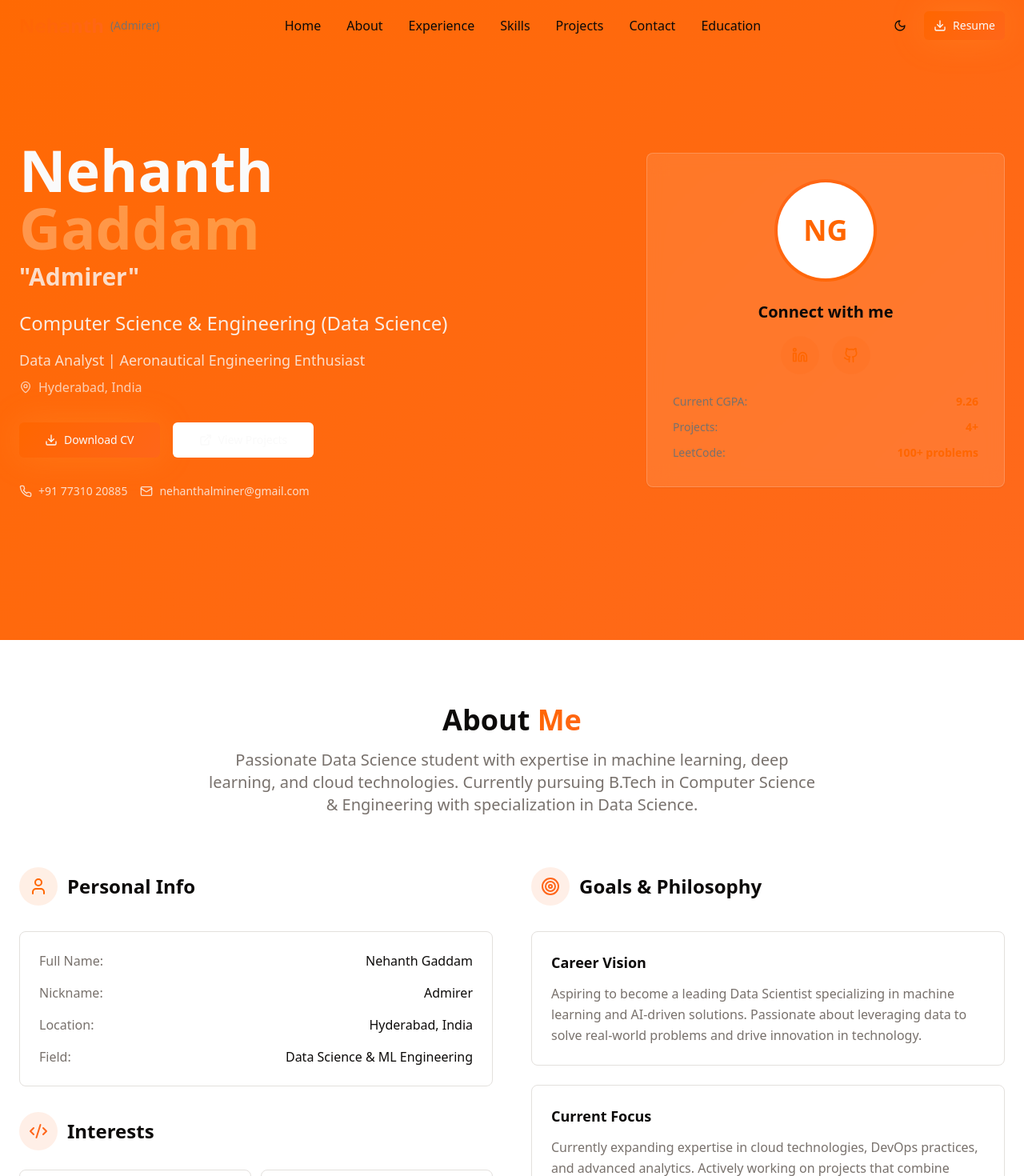
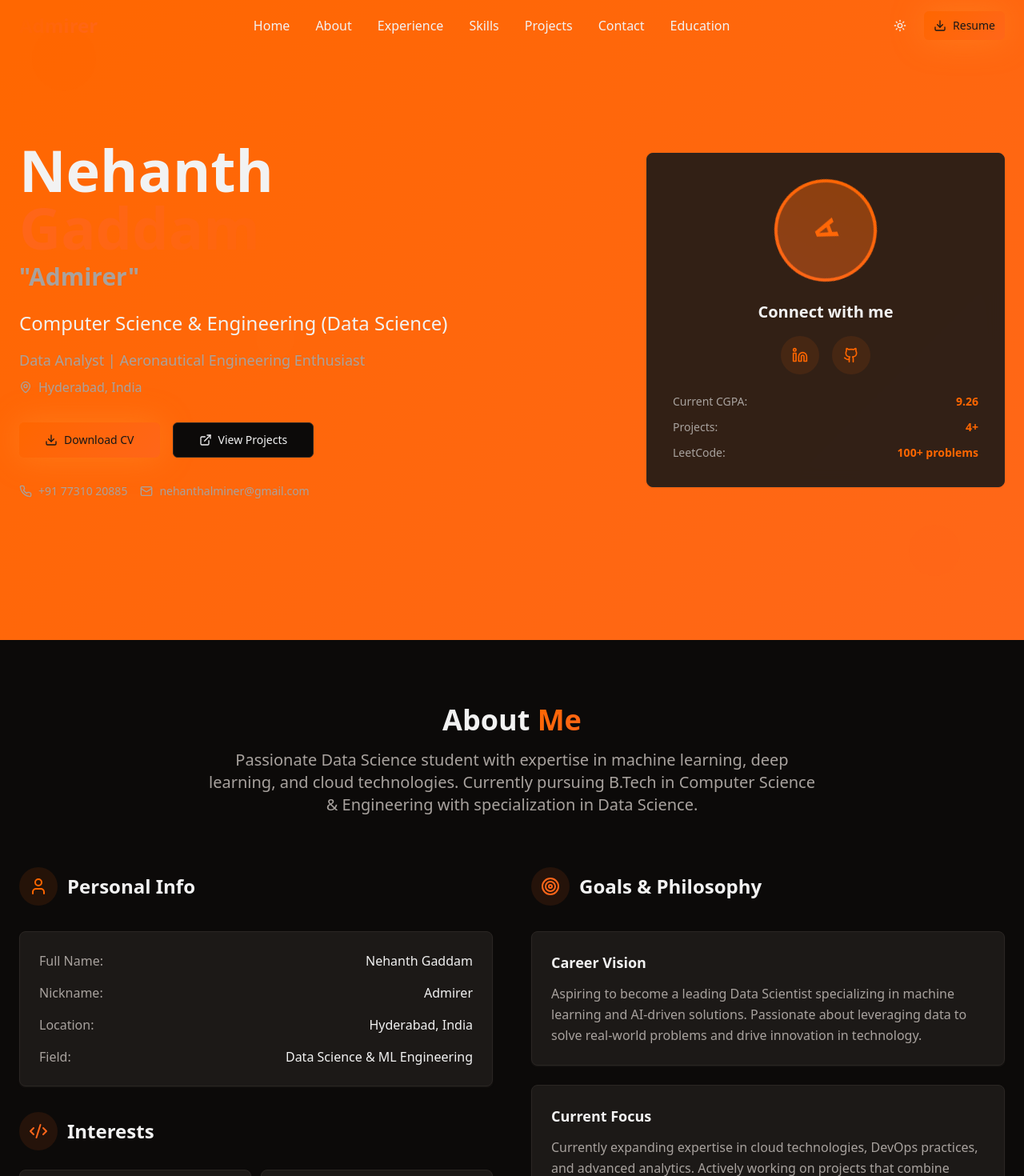
Before and after one commit to admirer77/personal-website-brand-hub, a React (Vite) app: page / in a window 1280 px wide. Shown: the top 1470 px of the page at 80% size. Built offline with nearby package versions, Linux system fonts and the light colour scheme.

Commit message:
Fix website appearance and add animations
- Set dark mode as default.
- Updated logo.
- Fixed text visibility issues.
- Reordered education section.
- Added complex animations.

```diff
--- a/src/components/About.tsx
+++ b/src/components/About.tsx
@@ -33,7 +33,7 @@ const About = () => {
   return (
     <section id="about" className="py-20 bg-background">
       <div className="container mx-auto px-6">
-        <div className="text-center mb-16">
+        <div className="text-center mb-16 animate-fade-in-up">
           <h2 className="text-4xl font-bold text-foreground mb-4">
             About <span className="bg-gradient-text bg-clip-text text-transparent">Me</span>
           </h2>
@@ -46,15 +46,15 @@ const About = () => {
 
         <div className="grid lg:grid-cols-2 gap-12">
           {/* Personal Information */}
-          <div>
+          <div className="animate-slide-in-left">
             <div className="flex items-center gap-3 mb-8">
-              <div className="w-12 h-12 rounded-full bg-primary/10 flex items-center justify-center">
+              <div className="w-12 h-12 rounded-full bg-primary/10 flex items-center justify-center animate-bounce-in">
                 <User className="h-6 w-6 text-primary" />
               </div>
               <h3 className="text-2xl font-semibold text-foreground">Personal Info</h3>
             </div>
 
-            <Card className="p-6 shadow-card hover:shadow-elegant transition-all duration-300 mb-8">
+            <Card className="p-6 shadow-card hover:shadow-elegant transition-all duration-300 mb-8 hover:scale-105">
               <div className="space-y-4">
                 {personalInfo.map((info, index) => (
                   <div key={index} className="flex justify-between items-center">
@@ -75,7 +75,7 @@ const About = () => {
 
             <div className="grid grid-cols-2 gap-3">
               {interests.map((interest, index) => (
-                <Card key={index} className="p-4 shadow-card hover:shadow-elegant transition-all duration-300 text-center">
+                <Card key={index} className="p-4 shadow-card hover:shadow-elegant transition-all duration-300 text-center hover:scale-105 animate-fade-in-up" style={{animationDelay: `${index * 0.1}s`}}>
                   <p className="text-sm font-medium text-foreground">{interest}</p>
                 </Card>
               ))}
@@ -83,16 +83,16 @@ const About = () => {
           </div>
 
           {/* Goals & Philosophy */}
-          <div>
+          <div className="animate-slide-in-right">
             <div className="flex items-center gap-3 mb-8">
-              <div className="w-12 h-12 rounded-full bg-accent/10 flex items-center justify-center">
+              <div className="w-12 h-12 rounded-full bg-accent/10 flex items-center justify-center animate-bounce-in" style={{animationDelay: '0.2s'}}>
                 <Target className="h-6 w-6 text-accent" />
               </div>
               <h3 className="text-2xl font-semibold text-foreground">Goals & Philosophy</h3>
             </div>
 
             <div className="space-y-6">
-              <Card className="p-6 shadow-card hover:shadow-elegant transition-all duration-300">
+              <Card className="p-6 shadow-card hover:shadow-elegant transition-all duration-300 hover:scale-105 animate-fade-in-up" style={{animationDelay: '0.3s'}}>
                 <h4 className="text-lg font-semibold text-foreground mb-3">Career Vision</h4>
                 <p className="text-muted-foreground leading-relaxed">
                   Aspiring to become a leading Data Scientist specializing in machine learning
@@ -101,7 +101,7 @@ const About = () => {
                 </p>
               </Card>
 
-              <Card className="p-6 shadow-card hover:shadow-elegant transition-all duration-300">
+              <Card className="p-6 shadow-card hover:shadow-elegant transition-all duration-300 hover:scale-105 animate-fade-in-up" style={{animationDelay: '0.4s'}}>
                 <h4 className="text-lg font-semibold text-foreground mb-3">Current Focus</h4>
                 <p className="text-muted-foreground leading-relaxed">
                   Currently expanding expertise in cloud technologies, DevOps practices,
@@ -110,7 +110,7 @@ const About = () => {
                 </p>
               </Card>
 
-              <Card className="p-6 shadow-card hover:shadow-elegant transition-all duration-300">
+              <Card className="p-6 shadow-card hover:shadow-elegant transition-all duration-300 hover:scale-105 animate-fade-in-up" style={{animationDelay: '0.5s'}}>
                 <h4 className="text-lg font-semibold text-foreground mb-3">Why "Admirer"?</h4>
                 <p className="text-muted-foreground leading-relaxed">
                   I chose the nickname "Admirer" because I deeply admire the power of
--- a/src/components/Hero.tsx
+++ b/src/components/Hero.tsx
@@ -6,55 +6,58 @@ const Hero = () => {
   return (
     <section id="home" className="min-h-screen flex items-center justify-center bg-gradient-hero relative overflow-hidden">
       {/* Background decorative elements */}
-      <div className="absolute inset-0 opacity-30">
-        <div className="absolute inset-0 bg-gradient-to-br from-primary-glow/20 to-accent-glow/20"></div>
+      <div className="absolute inset-0 opacity-20">
+        <div className="absolute inset-0 bg-gradient-to-br from-primary-glow/10 to-accent-glow/10"></div>
+        <div className="absolute top-10 left-10 w-20 h-20 bg-primary/20 rounded-full animate-float"></div>
+        <div className="absolute bottom-20 right-20 w-16 h-16 bg-accent/20 rounded-full animate-float" style={{animationDelay: '1s'}}></div>
+        <div className="absolute top-1/2 left-1/4 w-12 h-12 bg-primary-glow/30 rounded-full animate-pulse-glow"></div>
       </div>
 
       <div className="container mx-auto px-6 z-10">
         <div className="grid lg:grid-cols-2 gap-12 items-center">
           {/* Left side - Text content */}
-          <div className="text-center lg:text-left">
-            <h1 className="text-5xl lg:text-7xl font-bold text-primary-foreground mb-6 leading-tight">
-              Nehanth
-              <span className="block bg-gradient-to-r from-accent-glow to-primary-glow bg-clip-text text-transparent">
+          <div className="text-center lg:text-left animate-slide-in-left">
+            <h1 className="text-5xl lg:text-7xl font-bold text-foreground mb-6 leading-tight">
+              <span className="animate-bounce-in block">Nehanth</span>
+              <span className="block bg-gradient-to-r from-accent to-primary bg-clip-text text-transparent animate-stagger-1">
                 Gaddam
               </span>
-              <span className="block text-2xl lg:text-3xl text-primary-foreground/80 mt-2">
+              <span className="block text-2xl lg:text-3xl text-muted-foreground mt-2 animate-stagger-2">
                 "Admirer"
               </span>
             </h1>
 
-            <h2 className="text-xl lg:text-2xl text-primary-foreground/90 mb-4 font-medium">
+            <h2 className="text-xl lg:text-2xl text-foreground mb-4 font-medium animate-stagger-3">
               Computer Science & Engineering (Data Science)
             </h2>
 
-            <p className="text-lg text-primary-foreground/80 mb-2">
+            <p className="text-lg text-muted-foreground mb-2 animate-stagger-4">
               Data Analyst | Aeronautical Engineering Enthusiast
             </p>
 
-            <div className="flex items-center justify-center lg:justify-start gap-2 text-primary-foreground/70 mb-8">
+            <div className="flex items-center justify-center lg:justify-start gap-2 text-muted-foreground mb-8 animate-stagger-5">
               <MapPin className="h-4 w-4" />
               <span>Hyderabad, India</span>
             </div>
 
-            <div className="flex flex-wrap gap-4 justify-center lg:justify-start mb-8">
-              <Button variant="hero" size="lg" className="shadow-glow">
+            <div className="flex flex-wrap gap-4 justify-center lg:justify-start mb-8 animate-stagger-6">
+              <Button variant="hero" size="lg" className="shadow-glow hover:scale-105 transition-transform">
                 <Download className="h-4 w-4" />
                 Download CV
               </Button>
-              <Button variant="outline" size="lg" className="border-primary-foreground/20 text-primary-foreground hover:bg-primary-foreground/10">
+              <Button variant="outline" size="lg" className="hover:scale-105 transition-transform">
                 <ExternalLink className="h-4 w-4" />
                 View Projects
               </Button>
             </div>
 
             {/* Contact info quick access */}
-            <div className="flex flex-wrap gap-4 justify-center lg:justify-start">
-              <a href="tel:+917731020885" className="flex items-center gap-2 text-primary-foreground/80 hover:text-primary-foreground transition-colors">
+            <div className="flex flex-wrap gap-4 justify-center lg:justify-start animate-fade-in-up" style={{animationDelay: '0.7s'}}>
+              <a href="tel:+917731020885" className="flex items-center gap-2 text-muted-foreground hover:text-primary transition-colors hover:scale-105 transform">
                 <Phone className="h-4 w-4" />
                 <span className="text-sm">+91 77310 20885</span>
               </a>
-              <a href="mailto:nehanthalminer@gmail.com" className="flex items-center gap-2 text-primary-foreground/80 hover:text-primary-foreground transition-colors">
+              <a href="mailto:nehanthalminer@gmail.com" className="flex items-center gap-2 text-muted-foreground hover:text-primary transition-colors hover:scale-105 transform">
                 <Mail className="h-4 w-4" />
                 <span className="text-sm">nehanthalminer@gmail.com</span>
               </a>
@@ -62,12 +65,12 @@ const Hero = () => {
           </div>
 
           {/* Right side - Profile card */}
-          <div className="flex justify-center lg:justify-end">
-            <Card className="p-8 max-w-md w-full bg-card/10 backdrop-blur-md border-primary-foreground/20 shadow-elegant">
+          <div className="flex justify-center lg:justify-end animate-slide-in-right">
+            <Card className="p-8 max-w-md w-full bg-card/90 backdrop-blur-md border shadow-elegant hover:shadow-glow transition-all duration-500 hover:scale-105">
               <div className="text-center">
-                <div className="w-32 h-32 mx-auto mb-6 rounded-full bg-gradient-to-br from-accent to-primary p-1">
-                  <div className="w-full h-full rounded-full bg-card flex items-center justify-center text-4xl font-bold text-primary">
-                    NG
+                <div className="w-32 h-32 mx-auto mb-6 rounded-full bg-gradient-to-br from-accent to-primary p-1 animate-rotate-slow">
+                  <div className="w-full h-full rounded-full bg-card flex items-center justify-center text-4xl font-bold text-primary animate-pulse-glow">
+                    A
                   </div>
                 </div>
 
--- a/src/components/Navigation.tsx
+++ b/src/components/Navigation.tsx
@@ -51,10 +51,7 @@ const Navigation = () => {
             className="flex items-center gap-2 hover:opacity-80 transition-opacity"
           >
             <span className="text-2xl font-bold bg-gradient-text bg-clip-text text-transparent">
-              Nehanth
-            </span>
-            <span className="text-sm font-medium text-muted-foreground">
-              (Admirer)
+              Admirer
             </span>
           </a>
 
--- a/src/components/Projects.tsx
+++ b/src/components/Projects.tsx
@@ -81,7 +81,7 @@ const Projects = () => {
   return (
     <section id="projects" className="py-20 bg-muted/30">
       <div className="container mx-auto px-6">
-        <div className="text-center mb-16">
+        <div className="text-center mb-16 animate-fade-in-up">
           <h2 className="text-4xl font-bold text-foreground mb-4">
             Featured <span className="bg-gradient-text bg-clip-text text-transparent">Projects</span>
           </h2>
@@ -93,10 +93,10 @@ const Projects = () => {
 
         <div className="grid lg:grid-cols-2 gap-8">
           {projects.map((project, index) => (
-            <Card key={index} className="p-8 shadow-card hover:shadow-elegant transition-all duration-300 bg-card/80 backdrop-blur-sm">
+            <Card key={index} className="p-8 shadow-card hover:shadow-elegant transition-all duration-300 bg-card/80 backdrop-blur-sm hover:scale-105 animate-fade-in-up" style={{animationDelay: `${index * 0.2}s`}}>
               {/* Header */}
               <div className="flex items-start gap-4 mb-6">
-                <div className="w-12 h-12 rounded-full bg-gradient-hero flex items-center justify-center shadow-glow flex-shrink-0">
+                <div className="w-12 h-12 rounded-full bg-gradient-hero flex items-center justify-center shadow-glow flex-shrink-0 animate-pulse-glow">
                   <project.icon className="h-6 w-6 text-primary-foreground" />
                 </div>
                 <div className="flex-1">
--- a/src/components/Skills.tsx
+++ b/src/components/Skills.tsx
@@ -52,7 +52,7 @@ const Skills = () => {
   return (
     <section id="skills" className="py-20 bg-background">
       <div className="container mx-auto px-6">
-        <div className="text-center mb-16">
+        <div className="text-center mb-16 animate-fade-in-up">
           <h2 className="text-4xl font-bold text-foreground mb-4">
             Skills & <span className="bg-gradient-text bg-clip-text text-transparent">Expertise</span>
           </h2>
@@ -65,9 +65,9 @@ const Skills = () => {
         {/* Skills Grid */}
         <div className="grid md:grid-cols-2 lg:grid-cols-3 gap-8 mb-16">
           {skillCategories.map((category, index) => (
-            <Card key={index} className="p-6 shadow-card hover:shadow-elegant transition-all duration-300 bg-gradient-card">
+            <Card key={index} className="p-6 shadow-card hover:shadow-elegant transition-all duration-300 bg-gradient-card hover:scale-105 animate-fade-in-up" style={{animationDelay: `${index * 0.1}s`}}>
               <div className="flex items-center gap-3 mb-6">
-                <div className={`w-12 h-12 rounded-full bg-gradient-hero flex items-center justify-center`}>
+                <div className={`w-12 h-12 rounded-full bg-gradient-hero flex items-center justify-center animate-float`} style={{animationDelay: `${index * 0.5}s`}}>
                   <category.icon className={`h-6 w-6 text-primary-foreground`} />
                 </div>
                 <h3 className="text-lg font-semibold text-foreground">{category.title}</h3>
--- a/src/components/ThemeToggle.tsx
+++ b/src/components/ThemeToggle.tsx
@@ -3,11 +3,11 @@ import { Moon, Sun } from "lucide-react";
 import { Button } from "@/components/ui/button";
 
 const ThemeToggle = () => {
-  const [theme, setTheme] = useState<"light" | "dark">("light");
+  const [theme, setTheme] = useState<"light" | "dark">("dark");
 
   useEffect(() => {
-    // Check for saved theme preference or default to light
-    const savedTheme = localStorage.getItem("theme") as "light" | "dark" || "light";
+    // Check for saved theme preference or default to dark
+    const savedTheme = localStorage.getItem("theme") as "light" | "dark" || "dark";
     setTheme(savedTheme);
     applyTheme(savedTheme);
   }, []);
--- a/src/pages/Index.tsx
+++ b/src/pages/Index.tsx
@@ -16,8 +16,8 @@ const Index = () => {
       <Experience />
       <Skills />
       <Projects />
+      <Education />
       <Contact />
-      <Education />
     </div>
   );
 };
--- a/tailwind.config.ts
+++ b/tailwind.config.ts
@@ -82,25 +82,75 @@ export default {
 			},
 			keyframes: {
 				'accordion-down': {
-					from: {
-						height: '0'
-					},
-					to: {
-						height: 'var(--radix-accordion-content-height)'
-					}
+					from: { height: '0' },
+					to: { height: 'var(--radix-accordion-content-height)' }
 				},
 				'accordion-up': {
-					from: {
-						height: 'var(--radix-accordion-content-height)'
-					},
-					to: {
-						height: '0'
-					}
+					from: { height: 'var(--radix-accordion-content-height)' },
+					to: { height: '0' }
+				},
+				'fade-in': {
+					'0%': { opacity: '0', transform: 'translateY(20px)' },
+					'100%': { opacity: '1', transform: 'translateY(0)' }
+				},
+				'fade-in-up': {
+					'0%': { opacity: '0', transform: 'translateY(30px)' },
+					'100%': { opacity: '1', transform: 'translateY(0)' }
+				},
+				'slide-in-right': {
+					'0%': { opacity: '0', transform: 'translateX(30px)' },
+					'100%': { opacity: '1', transform: 'translateX(0)' }
+				},
+				'slide-in-left': {
+					'0%': { opacity: '0', transform: 'translateX(-30px)' },
+					'100%': { opacity: '1', transform: 'translateX(0)' }
+				},
+				'scale-in': {
+					'0%': { opacity: '0', transform: 'scale(0.9)' },
+					'100%': { opacity: '1', transform: 'scale(1)' }
+				},
+				'bounce-in': {
+					'0%': { opacity: '0', transform: 'scale(0.3)' },
+					'50%': { opacity: '1', transform: 'scale(1.05)' },
+					'70%': { transform: 'scale(0.95)' },
+					'100%': { opacity: '1', transform: 'scale(1)' }
+				},
+				'float': {
+					'0%, 100%': { transform: 'translateY(0px)' },
+					'50%': { transform: 'translateY(-10px)' }
+				},
+				'pulse-glow': {
+					'0%, 100%': { opacity: '1' },
+					'50%': { opacity: '0.5' }
+				},
+				'rotate-slow': {
+					'0%': { transform: 'rotate(0deg)' },
+					'100%': { transform: 'rotate(360deg)' }
+				},
+				'wiggle': {
+					'0%, 100%': { transform: 'rotate(-3deg)' },
+					'50%': { transform: 'rotate(3deg)' }
 				}
 			},
 			animation: {
 				'accordion-down': 'accordion-down 0.2s ease-out',
-				'accordion-up': 'accordion-up 0.2s ease-out'
+				'accordion-up': 'accordion-up 0.2s ease-out',
+				'fade-in': 'fade-in 0.6s ease-out',
+				'fade-in-up': 'fade-in-up 0.8s ease-out',
+				'slide-in-right': 'slide-in-right 0.6s ease-out',
+				'slide-in-left': 'slide-in-left 0.6s ease-out',
+				'scale-in': 'scale-in 0.5s ease-out',
+				'bounce-in': 'bounce-in 0.6s ease-out',
+				'float': 'float 3s ease-in-out infinite',
+				'pulse-glow': 'pulse-glow 2s ease-in-out infinite',
+				'rotate-slow': 'rotate-slow 10s linear infinite',
+				'wiggle': 'wiggle 1s ease-in-out infinite',
+				'stagger-1': 'fade-in-up 0.8s ease-out 0.1s both',
+				'stagger-2': 'fade-in-up 0.8s ease-out 0.2s both',
+				'stagger-3': 'fade-in-up 0.8s ease-out 0.3s both',
+				'stagger-4': 'fade-in-up 0.8s ease-out 0.4s both',
+				'stagger-5': 'fade-in-up 0.8s ease-out 0.5s both',
+				'stagger-6': 'fade-in-up 0.8s ease-out 0.6s both'
 			}
 		}
 	},
```
Also changed, not shown: src/components/Experience.tsx (+4 -4 lines).
